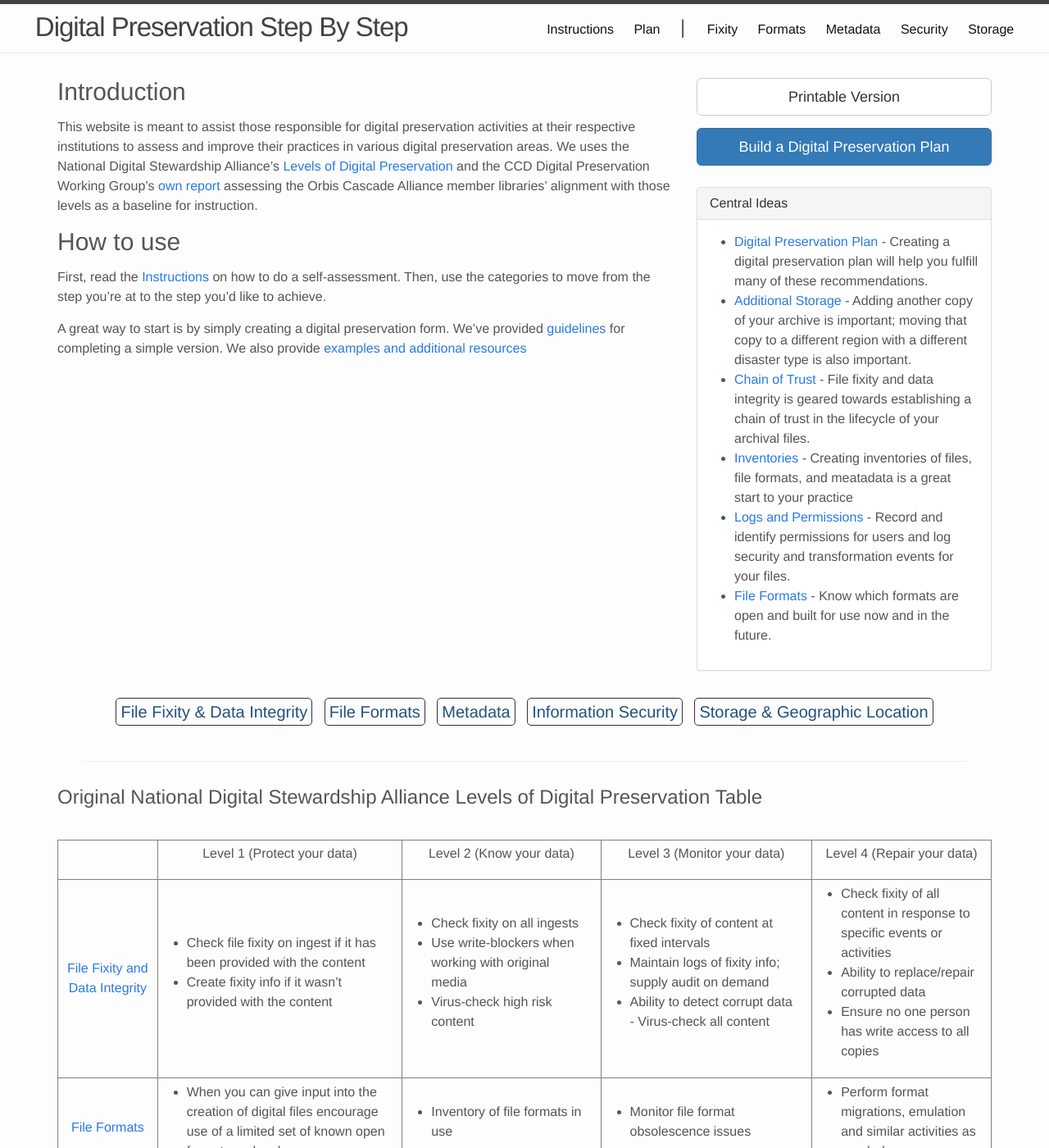
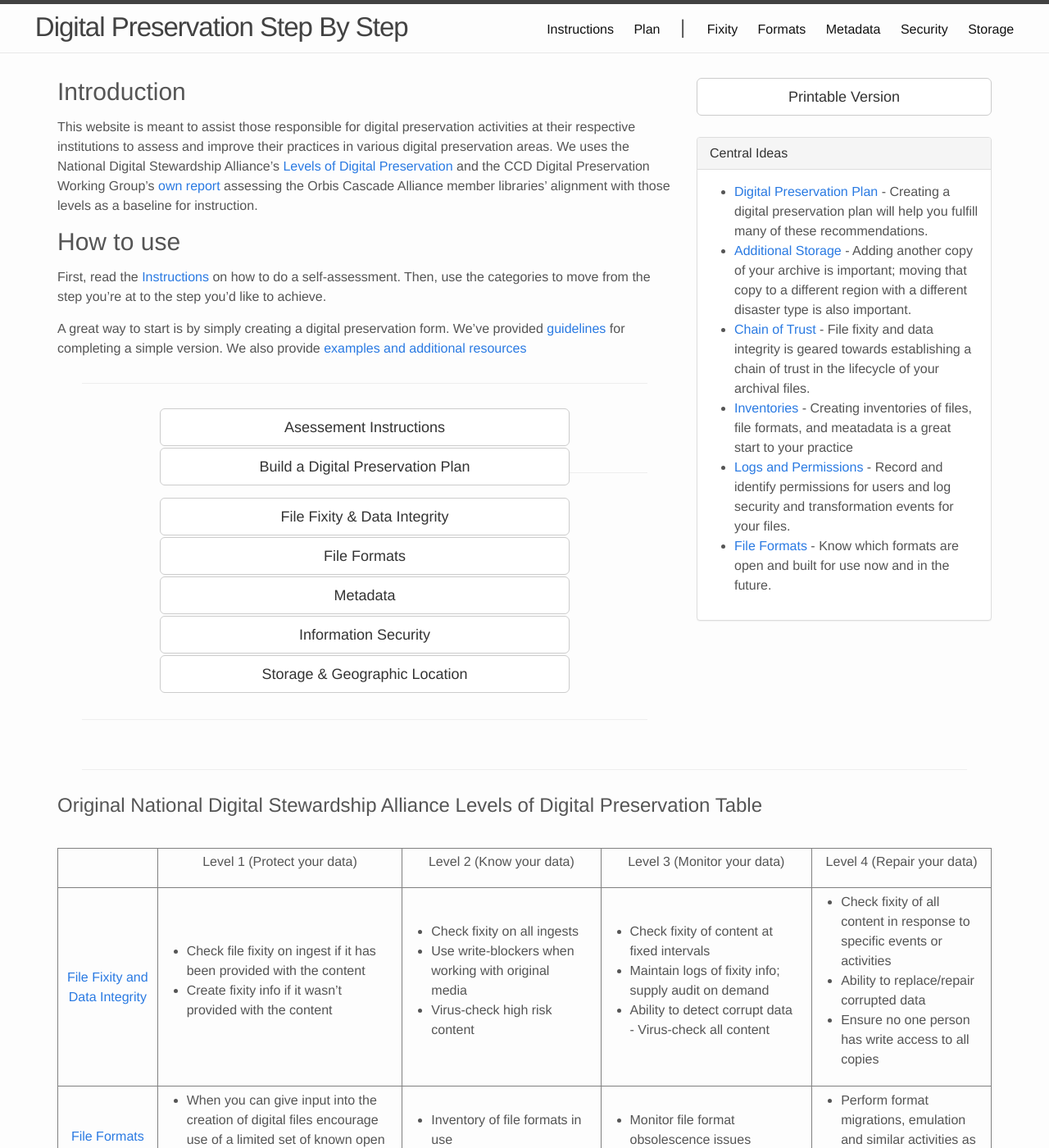
Before and after one commit to dcnb/digprezsteps, a Jekyll site: the page built from index.md, in a window 1280 px wide and 1400 px high. Shown: the whole window at 82% size. Built offline with Jekyll 4.4.1, drawn with Linux system fonts in a browser that asks for light colours.

Commit message:
more buttons

```diff
--- a/_layouts/homepage.html
+++ b/_layouts/homepage.html
@@ -10,11 +10,23 @@ layout: default
 			<div class="col-lg-8">
 			<h2>Introduction</h2>
 			 {{ content }}
+       <hr>
+       	<a href="instructions.html"><button type="button" class="btn btn-default btn-lg centered col-md-8 col-md-offset-2">Asessement Instructions</button></a>
+         <br/><br/>
+			<a href="plan.html"><button type="button" class="btn btn-default btn-lg centered col-md-8 col-md-offset-2">Build a Digital Preservation Plan</button></a>
+        <hr>
+
+  {% for my_page in site.pages  %}
+          {% if my_page.order %}
+          	<a href="{{ my_page.url | relative_url }}"><button type="button" class="btn btn-default btn-lg centered col-md-8 col-md-offset-2">{{ my_page.title | escape }}</button></a>
+       <br/><br/>
+          {% endif %}
+        {% endfor %}
+         <hr>
      </div>
     <div class="col-lg-4 pull-right">
 			<a href="onepage.html"><button type="button" class="btn btn-default btn-lg centered col-md-12">Printable Version</button></a>
-      <hr>
-			<a href="plan.html"><button type="button" class="btn btn-primary btn-lg centered col-md-12">Build a Digital Preservation Plan</button></a>
+
 			<br />
 					<br />		<br />
     <div class="panel panel-default ">
@@ -35,12 +47,7 @@ layout: default
 </div>
 </div>
 </div>
-<p class="center " >
-  {% for my_page in site.pages  %}
-          {% if my_page.order %}
-          <a class="page-link button" href="{{ my_page.url | relative_url }}">{{ my_page.title | escape }}</a>
-          {% endif %}
-        {% endfor %}</p>
+
 <hr />
 <h3>Original National Digital Stewardship Alliance Levels of Digital Preservation Table</h3>
 
```
